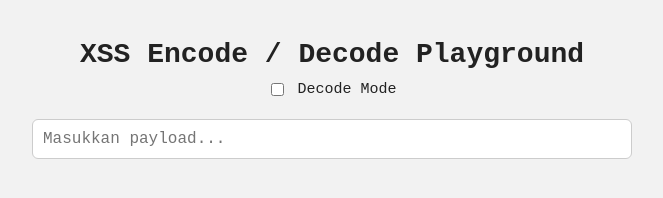
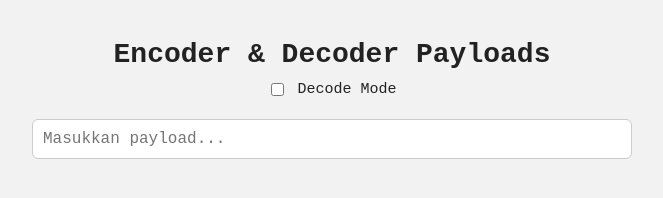
Before and after one commit to mantapwak/payloadencoder, a plain HTML site: page index.html in a window 1280 px wide. Shown: the whole page, without its empty margins (308-971 px from the left). Drawn offline with Linux system fonts and the light colour scheme.

Commit message:
change title

```diff
--- a/index.html
+++ b/index.html
@@ -2,20 +2,25 @@
 <html lang="en">
   <head>
     <meta charset="UTF-8" />
-  <meta name="viewport" content="width=device-width, initial-scale=1.0"/>
+    <meta name="viewport" content="width=device-width, initial-scale=1.0" />
     <title>XSS Encode/Decode Tool</title>
     <link rel="stylesheet" href="style.css" />
   </head>
   <body>
     <div class="container">
-    <h1>XSS Encode / Decode Playground</h1>
+      <h1>Encoder & Decoder Payloads</h1>
 
       <label>
         <input type="checkbox" id="decodeMode" onchange="processText()" />
         Decode Mode
       </label>
 
-    <input type="text" id="inputText" placeholder="Masukkan payload..." oninput="processText()" />
+      <input
+        type="text"
+        id="inputText"
+        placeholder="Masukkan payload..."
+        oninput="processText()"
+      />
 
       <div id="outputArea"></div>
     </div>
```
Lines whose indentation alone changed are shown as unchanged.
